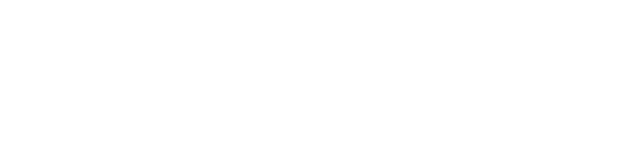
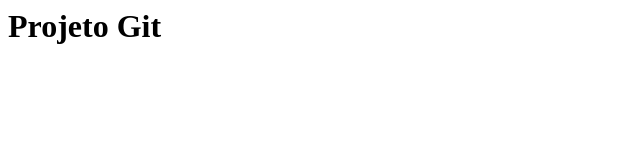
Before and after one commit to gnisbr/curso_git, a plain HTML site: page index.html in a window 1280 px wide. Shown: the whole page, without its empty margins (0-640 px from the left). Drawn offline with Linux system fonts and the light colour scheme.

Commit message:
Titulo da Página

```diff
--- a/index.html
+++ b/index.html
@@ -1,4 +1,6 @@
 <html>
 	<head></head>
-	<body></body>
+	<body>
+		<h1>Projeto Git</h1>
+	</body>
 </html>
```
